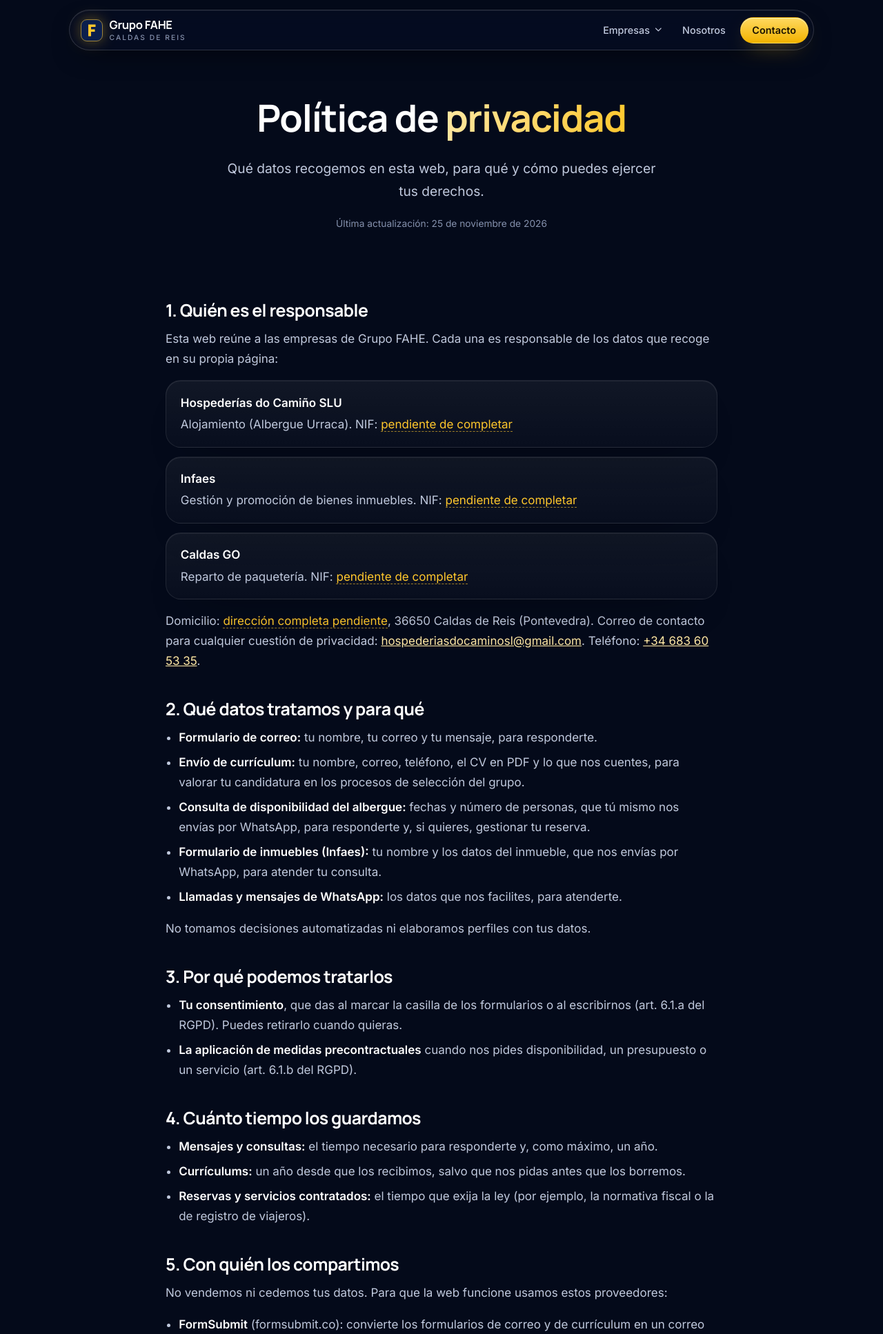
After one commit to afarinadev/grupofahe, a PHP site: page /politica-privacidad.html in a window 1280 px wide. The commit adds this page. Shown: the top 1934 px of the page at 69% size. Run offline with PHP 8.4, Linux system fonts and the light colour scheme; some libraries are stand-ins or nearby versions.

Commit message:
Zona de reparto, política de privacidad, fuentes sobrias y menos texto repetido
- Caldas GO: fuera SEUR; nueva sección "Zona de reparto" con Caldas de
  Reis y sus concellos colindantes (Catoira, Cuntis, Moraña, Portas,
  Valga, Vilagarcía de Arousa y Vilanova de Arousa).
- Nueva política de privacidad y cookies (la web no usa cookies), con
  NIF y domicilio pendientes; enlazada desde los pies y los formularios.
- Tipografía: Manrope para títulos e Inter para texto; fuera la serif
  cursiva. Los destacados van en el color de cada empresa.
- Menos repeticiones: antetítulos que duplicaban el título, rótulos de
  la portada, contacto en una sola lista de acciones y pies sin la
  columna de contacto.

Co-Authored-By: Claude Opus 5.5 <noreply@anthropic.com>

```diff
--- a/assets/css/styles.css
+++ b/assets/css/styles.css
@@ -26,7 +26,7 @@
   --accent: var(--gold);
   --accent-2: var(--gold-3);
   --accent-rgb: 255, 199, 44;
-  --grad-text: linear-gradient(100deg, #ffffff 0%, var(--gold-3) 45%, var(--gold) 100%);
+  --grad-text: linear-gradient(100deg, var(--gold-3) 0%, var(--gold) 100%);
 
   --radius-sm: 14px;
   --radius: 22px;
@@ -35,12 +35,11 @@
   --nav-h: 84px;
 
   --font-body: "Inter", system-ui, -apple-system, "Segoe UI", Roboto, sans-serif;
-  --font-display: "Inter Tight", "Inter", system-ui, -apple-system, sans-serif;
-  --font-serif: "Instrument Serif", Georgia, "Times New Roman", serif;
+  --font-display: "Manrope", "Inter", system-ui, -apple-system, sans-serif;
   --ease: cubic-bezier(.2, .7, .2, 1);
 }
-body.theme-go { --accent: var(--teal); --accent-2: #a6f0e6; --accent-rgb: 34, 199, 207; --grad-text: linear-gradient(100deg, #ffffff 0%, #a6f0e6 40%, var(--green) 100%); }
-body.theme-infaes { --accent: var(--coral); --accent-2: #ffc6ae; --accent-rgb: 255, 125, 80; --grad-text: linear-gradient(100deg, #ffffff 0%, #ffc6ae 38%, var(--pink) 100%); }
+body.theme-go { --accent: var(--teal); --accent-2: #a6f0e6; --accent-rgb: 34, 199, 207; --grad-text: linear-gradient(100deg, #a6f0e6 0%, var(--green) 100%); }
+body.theme-infaes { --accent: var(--coral); --accent-2: #ffc6ae; --accent-rgb: 255, 125, 80; --grad-text: linear-gradient(100deg, #ffc6ae 0%, var(--pink) 100%); }
 
 /* ---------- Base ---------- */
 *, *::before, *::after { box-sizing: border-box; }
@@ -64,10 +63,10 @@ main { overflow-x: clip; }
 img, svg { display: block; max-width: 100%; }
 a { color: inherit; }
 p { margin: 0 0 1em; }
-h1, h2, h3 { font-family: var(--font-display); font-weight: 600; color: #fff; line-height: 1.06; letter-spacing: -.032em; margin: 0 0 .5em; text-wrap: balance; }
+h1, h2, h3 { font-family: var(--font-display); font-weight: 700; color: #fff; line-height: 1.12; letter-spacing: -.022em; margin: 0 0 .5em; text-wrap: balance; }
 h1 { font-size: clamp(2.4rem, 1.3rem + 3.8vw, 4.4rem); }
 h2 { font-size: clamp(2rem, 1.35rem + 2.2vw, 3.2rem); }
-h3 { font-size: clamp(1.15rem, 1.05rem + .4vw, 1.4rem); letter-spacing: -.02em; line-height: 1.25; }
+h3 { font-size: clamp(1.12rem, 1.04rem + .35vw, 1.35rem); letter-spacing: -.012em; line-height: 1.3; }
 ::selection { background: rgba(var(--accent-rgb), .35); color: #fff; }
 :focus-visible { outline: 2px solid var(--accent); outline-offset: 3px; border-radius: 8px; }
 .container { width: min(100% - 2.5rem, var(--container)); margin-inline: auto; }
@@ -83,7 +82,6 @@ h3 { font-size: clamp(1.15rem, 1.05rem + .4vw, 1.4rem); letter-spacing: -.02em;
 .eyebrow::before, .eyebrow.both::after { content: ""; width: 24px; height: 1px; background: linear-gradient(90deg, transparent, rgba(var(--accent-rgb), .8)); }
 .eyebrow.both::after { background: linear-gradient(90deg, rgba(var(--accent-rgb), .8), transparent); }
 .grad { background: var(--grad-text); -webkit-background-clip: text; background-clip: text; color: transparent; }
-.serif { font-family: var(--font-serif); font-style: italic; font-weight: 400; letter-spacing: -.01em; }
 
 /* ---------- Botones ---------- */
 .btn {
@@ -179,10 +177,10 @@ h3 { font-size: clamp(1.15rem, 1.05rem + .4vw, 1.4rem); letter-spacing: -.02em;
 .hero-kicker { display: block; margin: 0 0 .3rem .55em; font-size: .78rem; font-weight: 500; letter-spacing: .55em; text-transform: uppercase; color: var(--text-2); }
 .wordmark {
   display: block; margin: 0; font-family: var(--font-display); font-weight: 700; color: #fff;
-  font-size: clamp(4rem, 1rem + 11vw, 9.5rem); line-height: .88; letter-spacing: -.065em;
+  font-size: clamp(3.8rem, 1rem + 10vw, 8.8rem); font-weight: 800; line-height: .9; letter-spacing: -.045em;
   text-shadow: 0 0 24px rgba(255, 255, 255, .45), 0 0 90px rgba(120, 160, 255, .4), 0 0 150px rgba(255, 199, 44, .18);
 }
-.tagline { display: block; margin-top: 1.1rem; font-size: clamp(1.35rem, 1.1rem + 1vw, 2rem); line-height: 1.2; }
+.tagline { display: block; margin-top: 1.2rem; font-family: var(--font-display); font-weight: 600; font-size: clamp(1.05rem, .95rem + .55vw, 1.35rem); letter-spacing: .01em; line-height: 1.4; }
 .hero h1 .line { display: block; }
 .hero .lead { margin-top: 1.3rem; }
 .hero-actions { display: flex; flex-wrap: wrap; gap: .8rem; margin-top: 2.2rem; }
@@ -255,7 +253,7 @@ h3 { font-size: clamp(1.15rem, 1.05rem + .4vw, 1.4rem); letter-spacing: -.02em;
 .stack { display: grid; gap: 1.5rem; }
 .stack-panel { padding-bottom: clamp(1.8rem, 1.2rem + 2vw, 2.8rem); }
 .stack-body { display: grid; grid-template-columns: .8fr 1.2fr; gap: clamp(1.5rem, 1rem + 3vw, 4rem); align-items: center; }
-.stack-body h3 { font-size: clamp(1.7rem, 1.25rem + 1.4vw, 2.4rem); letter-spacing: -.035em; margin-bottom: .55rem; }
+.stack-body h3 { font-size: clamp(1.6rem, 1.2rem + 1.3vw, 2.25rem); letter-spacing: -.025em; margin-bottom: .55rem; }
 .stack-body p { color: var(--text-2); max-width: 46ch; }
 .stack-body .chips { margin: 1.2rem 0 1.8rem; }
 .stack-visual { position: relative; display: grid; place-items: center; min-height: 250px; }
@@ -299,15 +297,10 @@ h3 { font-size: clamp(1.15rem, 1.05rem + .4vw, 1.4rem); letter-spacing: -.02em;
 @media (max-width: 400px) { .amenities { grid-template-columns: 1fr; } }
 
 /* ---------- Operadores (Caldas GO) ---------- */
-.operators { display: grid; grid-template-columns: repeat(5, minmax(0, 1fr)); gap: 1rem; }
+.operators { display: grid; grid-template-columns: repeat(4, minmax(0, 1fr)); gap: 1rem; max-width: 880px; margin-inline: auto; }
 .operator { display: grid; place-items: center; gap: .35rem; padding: 1.8rem 1rem; text-align: center; }
 .operator b { font-family: var(--font-display); font-size: clamp(1.35rem, 1.05rem + 1vw, 1.9rem); font-weight: 700; letter-spacing: -.02em; color: #fff; }
-.operator span { font-size: .66rem; font-weight: 600; letter-spacing: .22em; text-transform: uppercase; color: var(--text-3); }
-.operator.soon { border-style: dashed; background: transparent; }
-.operator.soon b { color: var(--text-2); }
-.operator.soon span { color: var(--accent); }
-@media (max-width: 860px) { .operators { grid-template-columns: repeat(3, minmax(0, 1fr)); } }
-@media (max-width: 520px) { .operators { grid-template-columns: repeat(2, minmax(0, 1fr)); } }
+@media (max-width: 640px) { .operators { grid-template-columns: repeat(2, minmax(0, 1fr)); } }
 
 /* ---------- Ruta del Camino (Hospederías) ---------- */
 .route { position: relative; display: grid; grid-template-columns: repeat(4, 1fr); list-style: none; padding: 0; margin: 0; }
@@ -392,17 +385,43 @@ input[type="date"]::-webkit-calendar-picker-indicator { filter: invert(1) opacit
 
 /* ---------- Pie ---------- */
 .site-footer { position: relative; padding: clamp(3.5rem, 3rem + 2vw, 5rem) 0 2rem; border-top: 1px solid var(--line); color: var(--text-3); font-size: .93rem; overflow: hidden; }
-.footer-grid { display: grid; grid-template-columns: 1.6fr 1fr 1fr; gap: 2.2rem; }
+.footer-grid { display: grid; grid-template-columns: minmax(0, 2fr) minmax(0, 1fr); gap: 2.2rem; }
 .site-footer h4 { margin: 0 0 1rem; font-family: var(--font-body); font-size: .68rem; font-weight: 600; letter-spacing: .26em; text-transform: uppercase; color: var(--accent); }
 .site-footer ul { list-style: none; padding: 0; margin: 0; display: grid; gap: .55rem; }
 .site-footer a { color: var(--text-2); text-decoration: none; transition: color .15s; }
 .site-footer a:hover { color: #fff; }
 .footer-brand p { margin: 1rem 0 0; max-width: 34ch; }
-.footer-brand .serif { display: block; margin-top: .8rem; font-size: 1.35rem; color: var(--gold-3); }
+.footer-brand .tag-line { display: block; margin-top: .8rem; font-family: var(--font-display); font-weight: 600; color: var(--gold-3); }
 .footer-word { margin: 3rem 0 0; text-align: center; user-select: none; pointer-events: none; font-family: var(--font-display); font-weight: 700; letter-spacing: -.07em; line-height: .78; font-size: clamp(4.5rem, 2rem + 15vw, 15rem); background: linear-gradient(180deg, rgba(255, 255, 255, .12), rgba(255, 255, 255, 0) 85%); -webkit-background-clip: text; background-clip: text; color: transparent; }
 .footer-bottom { display: flex; flex-wrap: wrap; justify-content: space-between; gap: .8rem 1.5rem; padding-top: 1.5rem; border-top: 1px solid var(--line); font-size: .84rem; }
 .footer-bottom nav { display: flex; flex-wrap: wrap; gap: 1.2rem; }
-@media (max-width: 760px) { .footer-grid { grid-template-columns: 1fr 1fr; } .footer-brand { grid-column: 1 / -1; } }
+@media (max-width: 560px) { .footer-grid { grid-template-columns: minmax(0, 1fr); } }
+
+/* ---------- Lista de contacto: cada fila es una acción ---------- */
+.contact-list .ic.wa { color: #25d366; background: rgba(37, 211, 102, .1); border-color: rgba(37, 211, 102, .35); }
+.contact-list li > a, .contact-list li > .val { flex: 1; }
+
+/* ---------- Zona de reparto (Caldas GO) ---------- */
+.towns { display: flex; flex-wrap: wrap; gap: .6rem; list-style: none; margin: 0; padding: 0; }
+.towns .chip { padding: .55rem 1rem; font-size: .95rem; color: var(--text); }
+.towns .chip.home { color: #06121c; font-weight: 600; background: linear-gradient(180deg, var(--accent-2), var(--accent)); border-color: transparent; }
+
+/* ---------- Páginas legales ---------- */
+.page-hero { padding: calc(var(--nav-h) + 3.5rem) 0 1rem; text-align: center; }
+.page-hero h1 { font-size: clamp(2.1rem, 1.4rem + 2.6vw, 3.4rem); }
+.page-hero .lead { margin-inline: auto; }
+.legal { max-width: 800px; margin-inline: auto; }
+.legal h2 { font-size: clamp(1.25rem, 1.1rem + .6vw, 1.55rem); margin: 2.6rem 0 .8rem; }
+.legal > h2:first-child { margin-top: 0; }
+.legal p, .legal li { color: var(--text-2); }
+.legal ul { margin: 0 0 1em; padding-left: 1.2rem; display: grid; gap: .45rem; }
+.legal strong { color: #fff; font-weight: 600; }
+.legal a { color: var(--accent-2); }
+.legal-entities { list-style: none; padding: 0 !important; display: grid; gap: .8rem !important; }
+.legal-entities li { padding: 1.1rem 1.3rem; }
+.legal-entities strong { display: block; margin-bottom: .15rem; }
+.pending { color: var(--accent); border-bottom: 1px dashed rgba(var(--accent-rgb), .6); }
+.check a { color: var(--accent-2); }
 
 /* ---------- WhatsApp flotante (solo Hospederías) ---------- */
 .wa-float { position: fixed; right: 1.1rem; bottom: 1.1rem; z-index: 50; display: inline-flex; align-items: center; gap: .5rem; padding: .8rem 1.15rem .8rem .9rem; border-radius: 999px; text-decoration: none; color: #fff; font-weight: 600; font-size: .92rem; background: rgba(10, 30, 22, .78); border: 1px solid rgba(37, 211, 102, .45); -webkit-backdrop-filter: blur(14px); backdrop-filter: blur(14px); box-shadow: 0 16px 34px -14px rgba(37, 211, 102, .7); transition: transform .2s var(--ease); }
@@ -508,7 +527,7 @@ html { -webkit-tap-highlight-color: rgba(255, 199, 44, .12); }
   .grid-4 .card-sm p { font-size: .9rem; }
 }
 @media (max-width: 380px) { .grid-4 { grid-template-columns: minmax(0, 1fr); } }
-@media (max-width: 520px) { .operator.soon { grid-column: 1 / -1; } .operator { padding: 1.35rem .8rem; } }
+@media (max-width: 520px) { .operator { padding: 1.35rem .8rem; } }
 
 /* --- Formularios: mismo aspecto en iPhone y Android --- */
 .field input:not([type="checkbox"]):not([type="radio"]), .field select { min-height: 3.2rem; }
@@ -522,7 +541,7 @@ html { -webkit-tap-highlight-color: rgba(255, 199, 44, .12); }
 
 /* --- Textos pequeños: nunca por debajo de ~11 px --- */
 .frame-label { font-size: .72rem; }
-.contact-list small, .operator span { font-size: .7rem; }
+.contact-list small { font-size: .7rem; }
 .route .badge { font-size: .7rem; }
 .scroll-hint { font-size: .7rem; }
 .brand-name small { font-size: .64rem; }
@@ -563,7 +582,7 @@ html { -webkit-tap-highlight-color: rgba(255, 199, 44, .12); }
   .medal.sm::before { inset: -9px; }
   .medal-pair .medal.sm { margin-left: -30px; margin-top: 66px; }
   .stack-visual { min-height: 200px; }
-  .stack-body h3 { font-size: 1.7rem; }
+  .stack-body h3 { font-size: 1.6rem; }
   .hero .medal { margin-bottom: 1.6rem; }
   .footer-grid { gap: 1.6rem; }
   .footer-word { font-size: clamp(3.6rem, 1rem + 15vw, 15rem); }
--- a/assets/js/main.js
+++ b/assets/js/main.js
@@ -260,7 +260,7 @@
     <input type="text" name="_honey" class="hp" tabindex="-1" autocomplete="off" aria-hidden="true">`;
   const consent = `
     <label class="check"><input type="checkbox" name="Privacidad" value="Aceptada" required data-label="privacidad">
-      <span>Acepto que ${esc(company)} use estos datos solo para atender mi solicitud.</span></label>`;
+      <span>He leído y acepto la <a href="politica-privacidad.html" target="_blank" rel="noopener">política de privacidad</a>. ${esc(company)} solo usará estos datos para atender mi solicitud.</span></label>`;
   const head = (kind, eyebrow, title, sub) => `
     <div class="modal-head">
       <div><span class="eyebrow">${eyebrow}</span><h2 id="dlg-${kind}-t">${title}</h2></div>
--- a/gracias.html
+++ b/gracias.html
@@ -9,7 +9,7 @@
   <link rel="icon" href="assets/img/favicon.svg" type="image/svg+xml">
   <link rel="preconnect" href="https://fonts.googleapis.com">
   <link rel="preconnect" href="https://fonts.gstatic.com" crossorigin>
-  <link rel="stylesheet" href="https://fonts.googleapis.com/css2?family=Inter+Tight:wght@500;600;700&family=Inter:wght@400;500;600&family=Instrument+Serif:ital@0;1&display=swap">
+  <link rel="stylesheet" href="https://fonts.googleapis.com/css2?family=Manrope:wght@500;600;700;800&family=Inter:wght@400;500;600&display=swap">
   <link rel="stylesheet" href="https://cdn.jsdelivr.net/npm/@tabler/icons-webfont@3.19.0/dist/tabler-icons.min.css">
   <link rel="stylesheet" href="assets/css/styles.css">
   <script>document.documentElement.classList.add('js');</script>
@@ -24,7 +24,7 @@
       <div class="container">
         <div class="reveal">
           <span class="icon-glow" style="width: 76px; height: 76px; font-size: 2.2rem; border-radius: 50%; margin: 0 auto 1.8rem;"><i class="ti ti-circle-check" aria-hidden="true"></i></span>
-          <h1>¡Gracias! <span class="line serif grad">Ya lo hemos recibido</span></h1>
+          <h1>¡Gracias! <span class="line grad">Ya lo hemos recibido</span></h1>
           <p class="lead">Te responderemos lo antes posible al correo que nos has dejado.</p>
           <div class="hero-actions">
             <a class="btn btn-gold btn-lg" href="index.html" id="volver"><i class="ti ti-arrow-left" aria-hidden="true"></i> Volver a la web</a>
--- /dev/null
+++ b/politica-privacidad.html
@@ -0,0 +1,144 @@
+<!doctype html>
+<html lang="es">
+<head>
+  <meta charset="utf-8">
+  <meta name="viewport" content="width=device-width, initial-scale=1, viewport-fit=cover">
+  <title>Política de privacidad · Grupo FAHE</title>
+  <meta name="description" content="Cómo tratan tus datos personales las empresas de Grupo FAHE: Hospederías do Camiño, Infaes y Caldas GO.">
+  <meta name="theme-color" content="#040a1a">
+  <link rel="icon" href="assets/img/favicon.svg" type="image/svg+xml">
+  <link rel="preconnect" href="https://fonts.googleapis.com">
+  <link rel="preconnect" href="https://fonts.gstatic.com" crossorigin>
+  <link rel="stylesheet" href="https://fonts.googleapis.com/css2?family=Manrope:wght@500;600;700;800&family=Inter:wght@400;500;600&display=swap">
+  <link rel="stylesheet" href="https://cdn.jsdelivr.net/npm/@tabler/icons-webfont@3.19.0/dist/tabler-icons.min.css">
+  <link rel="stylesheet" href="assets/css/styles.css">
+  <script>document.documentElement.classList.add('js');</script>
+  <script src="assets/js/main.js" defer></script>
+</head>
+<body data-company="Grupo FAHE">
+  <canvas id="stars" aria-hidden="true"></canvas>
+  <a class="skip-link" href="#main">Saltar al contenido</a>
+
+  <header class="site-header">
+    <div class="nav-shell">
+      <a class="brand" href="index.html" aria-label="Grupo FAHE, inicio">
+        <span class="mark"><svg viewBox="0 0 64 64" aria-hidden="true"><rect width="64" height="64" rx="18" fill="#0b1f4d"/><rect x="1" y="1" width="62" height="62" rx="17" fill="none" stroke="#ffc72c" stroke-opacity=".6" stroke-width="2"/><path d="M22 15h21v7H30v7h11v7H30v13h-8z" fill="#ffc72c"/></svg></span>
+        <span class="brand-name">Grupo FAHE<small>Caldas de Reis</small></span>
+      </a>
+      <nav class="nav" id="site-nav" aria-label="Principal">
+        <div class="dd">
+          <button class="dd-btn" type="button" aria-expanded="false" aria-controls="dd-empresas">Empresas <i class="ti ti-chevron-down" aria-hidden="true"></i></button>
+          <div class="dd-panel" id="dd-empresas">
+            <a href="hospederias.html"><img src="assets/img/logos/hospederias-light.png" alt=""><span><strong>Hospederías do Camiño</strong><span>Alojamiento para peregrinos</span></span></a>
+            <a href="infaes.html"><img src="assets/img/logos/infaes-light.png" alt=""><span><strong>Infaes</strong><span>Bienes inmuebles</span></span></a>
+            <a href="caldasgo.html"><img src="assets/img/logos/caldas-go-light.png" alt=""><span><strong>Caldas GO</strong><span>Reparto de paquetería</span></span></a>
+          </div>
+        </div>
+        <a href="index.html#nosotros">Nosotros</a>
+        <a class="btn btn-gold btn-sm nav-cta" href="index.html#contacto">Contacto</a>
+      </nav>
+      <button class="nav-toggle" type="button" aria-controls="site-nav" aria-expanded="false" aria-label="Abrir menú"><i class="ti ti-menu-2" aria-hidden="true"></i></button>
+    </div>
+  </header>
+
+  <main id="main">
+    <section class="page-hero">
+      <div class="container reveal">
+        <h1>Política de <span class="grad">privacidad</span></h1>
+        <p class="lead">Qué datos recogemos en esta web, para qué y cómo puedes ejercer tus derechos.</p>
+        <p class="small muted">Última actualización: 25 de noviembre de 2026</p>
+      </div>
+    </section>
+
+    <section class="section-tight">
+      <div class="container">
+        <article class="legal reveal">
+          <!-- PENDIENTE: completar razón social, NIF y domicilio de cada empresa, y que lo revise un asesor antes de publicar la web oficial -->
+          <h2 id="responsable">1. Quién es el responsable</h2>
+          <p>Esta web reúne a las empresas de Grupo FAHE. Cada una es responsable de los datos que recoge en su propia página:</p>
+          <ul class="legal-entities">
+            <li class="glass"><strong>Hospederías do Camiño SLU</strong>Alojamiento (Albergue Urraca). NIF: <span class="pending">pendiente de completar</span></li>
+            <li class="glass"><strong>Infaes</strong>Gestión y promoción de bienes inmuebles. NIF: <span class="pending">pendiente de completar</span></li>
+            <li class="glass"><strong>Caldas GO</strong>Reparto de paquetería. NIF: <span class="pending">pendiente de completar</span></li>
+          </ul>
+          <p>Domicilio: <span class="pending">dirección completa pendiente</span>, 36650 Caldas de Reis (Pontevedra). Correo de contacto para cualquier cuestión de privacidad: <a href="mailto:hospederiasdocaminosl@gmail.com">hospederiasdocaminosl@gmail.com</a>. Teléfono: <a href="tel:+34683605335">+34 683 60 53 35</a>.</p>
+
+          <h2 id="datos">2. Qué datos tratamos y para qué</h2>
+          <ul>
+            <li><strong>Formulario de correo:</strong> tu nombre, tu correo y tu mensaje, para responderte.</li>
+            <li><strong>Envío de currículum:</strong> tu nombre, correo, teléfono, el CV en PDF y lo que nos cuentes, para valorar tu candidatura en los procesos de selección del grupo.</li>
+            <li><strong>Consulta de disponibilidad del albergue:</strong> fechas y número de personas, que tú mismo nos envías por WhatsApp, para responderte y, si quieres, gestionar tu reserva.</li>
+            <li><strong>Formulario de inmuebles (Infaes):</strong> tu nombre y los datos del inmueble, que nos envías por WhatsApp, para atender tu consulta.</li>
+            <li><strong>Llamadas y mensajes de WhatsApp:</strong> los datos que nos facilites, para atenderte.</li>
+          </ul>
+          <p>No tomamos decisiones automatizadas ni elaboramos perfiles con tus datos.</p>
+
+          <h2 id="legitimacion">3. Por qué podemos tratarlos</h2>
+          <ul>
+            <li><strong>Tu consentimiento</strong>, que das al marcar la casilla de los formularios o al escribirnos (art. 6.1.a del RGPD). Puedes retirarlo cuando quieras.</li>
+            <li><strong>La aplicación de medidas precontractuales</strong> cuando nos pides disponibilidad, un presupuesto o un servicio (art. 6.1.b del RGPD).</li>
+          </ul>
+
+          <h2 id="conservacion">4. Cuánto tiempo los guardamos</h2>
+          <ul>
+            <li><strong>Mensajes y consultas:</strong> el tiempo necesario para responderte y, como máximo, un año.</li>
+            <li><strong>Currículums:</strong> un año desde que los recibimos, salvo que nos pidas antes que los borremos.</li>
+            <li><strong>Reservas y servicios contratados:</strong> el tiempo que exija la ley (por ejemplo, la normativa fiscal o la de registro de viajeros).</li>
+          </ul>
+
+          <h2 id="destinatarios">5. Con quién los compartimos</h2>
+          <p>No vendemos ni cedemos tus datos. Para que la web funcione usamos estos proveedores:</p>
+          <ul>
+            <li><strong>FormSubmit</strong> (formsubmit.co): convierte los formularios de correo y de currículum en un correo que nos llega.</li>
+            <li><strong>GitHub Pages</strong> (GitHub, Inc.): aloja la web y registra datos técnicos de las visitas, como la dirección IP.</li>
+            <li><strong>Google Fonts y jsDelivr</strong>: sirven los tipos de letra y los iconos, para lo que reciben tu dirección IP.</li>
+            <li><strong>WhatsApp</strong> (Meta) y <strong>Booking.com</strong>, solo si decides escribirnos por WhatsApp o reservar en Booking; en ese caso se aplican también sus propias políticas de privacidad.</li>
+          </ul>
+          <!-- PENDIENTE: revisar con un asesor las garantías de cada proveedor fuera del EEE -->
+          <p>Algunos de estos proveedores pueden tratar los datos fuera del Espacio Económico Europeo. En ese caso, la transferencia se apoya en las garantías que ofrece cada proveedor conforme al RGPD, como las cláusulas contractuales tipo de la Comisión Europea.</p>
+
+          <h2 id="derechos">6. Tus derechos</h2>
+          <p>Puedes pedirnos en cualquier momento <strong>acceder</strong> a tus datos, <strong>rectificarlos</strong> o <strong>suprimirlos</strong>, <strong>oponerte</strong> a su tratamiento o pedir que lo <strong>limitemos</strong>, solicitar su <strong>portabilidad</strong> y <strong>retirar tu consentimiento</strong>.</p>
+          <p>Escríbenos a <a href="mailto:hospederiasdocaminosl@gmail.com?subject=Protecci%C3%B3n%20de%20datos">hospederiasdocaminosl@gmail.com</a> con el asunto «Protección de datos». Si crees que no hemos atendido bien tu solicitud, puedes reclamar ante la <a href="https://www.aepd.es" target="_blank" rel="noopener">Agencia Española de Protección de Datos</a>.</p>
+
+          <h2 id="cookies">7. Cookies</h2>
+          <p>Esta web <strong>no usa cookies</strong>, ni propias ni de terceros, ni herramientas de analítica o publicidad. Por eso no te mostramos ningún aviso de cookies.</p>
+          <p>Los tipos de letra y los iconos se cargan desde servidores externos (Google Fonts y jsDelivr), que reciben tu dirección IP para poder enviarte esos archivos, sin instalar cookies en tu navegador.</p>
+
+          <h2 id="cambios">8. Cambios en esta política</h2>
+          <p>Si cambiamos la forma en que tratamos tus datos, actualizaremos esta página y la fecha de arriba.</p>
+        </article>
+      </div>
+    </section>
+  </main>
+
+  <footer class="site-footer">
+    <div class="container">
+      <div class="footer-grid">
+        <div class="footer-brand">
+          <a class="brand" href="index.html" aria-label="Grupo FAHE, inicio">
+            <span class="mark"><svg viewBox="0 0 64 64" aria-hidden="true"><rect width="64" height="64" rx="18" fill="#0b1f4d"/><rect x="1" y="1" width="62" height="62" rx="17" fill="none" stroke="#ffc72c" stroke-opacity=".6" stroke-width="2"/><path d="M22 15h21v7H30v7h11v7H30v13h-8z" fill="#ffc72c"/></svg></span>
+            <span class="brand-name">Grupo FAHE</span>
+          </a>
+          <p>Empresa familiar de Caldas de Reis (Pontevedra).</p>
+        </div>
+        <div>
+          <h4>Empresas</h4>
+          <ul>
+            <li><a href="hospederias.html">Hospederías do Camiño</a></li>
+            <li><a href="infaes.html">Infaes</a></li>
+            <li><a href="caldasgo.html">Caldas GO</a></li>
+          </ul>
+        </div>
+      </div>
+      <div class="footer-bottom" style="margin-top: 3rem;">
+        <span>© <span data-year>2026</span> Grupo FAHE</span>
+        <nav aria-label="Legal">
+          <a href="politica-privacidad.html" aria-current="page">Privacidad</a>
+          <a href="politica-privacidad.html#cookies">Cookies</a>
+        </nav>
+      </div>
+    </div>
+  </footer>
+</body>
+</html>
```
Also changed, not shown: caldasgo.html (+44 -48 lines), hospederias.html (+21 -43 lines), index.html (+22 -39 lines), infaes.html (+18 -31 lines), README.md.
